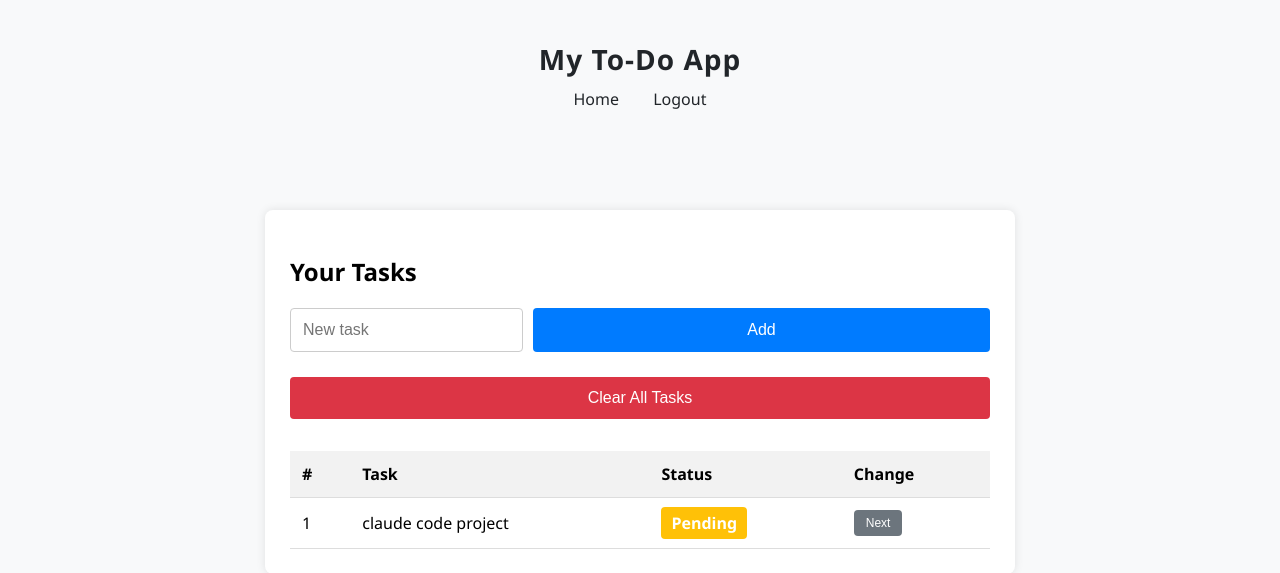
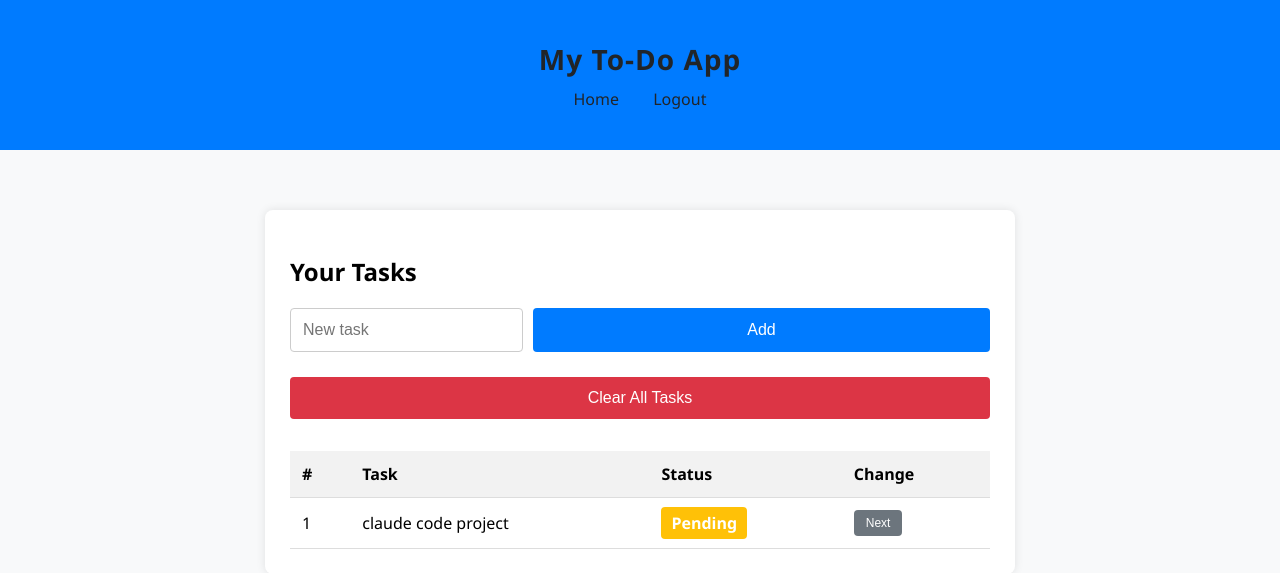
Before and after one commit to Mahi11353/flask-app, a Flask app: page / in a window 1280 px wide. Shown: the top 573 px of the page. Run offline with Flask 3, Linux system fonts and the light colour scheme; the visitor is signed in with stand-in values (Sample User, id 1).

Commit message:
header corrected

```diff
--- a/app/static/css/style.css
+++ b/app/static/css/style.css
@@ -13,7 +13,7 @@ body {
 /* Header */
 
 header {
-    background: linear-gradient(to_right, #0062E6, #33AeFF);
+    background: #007bff;
     color: #212529;
     padding: 20px 0;
 
```
Also changed, not shown: instance/todo.db.
